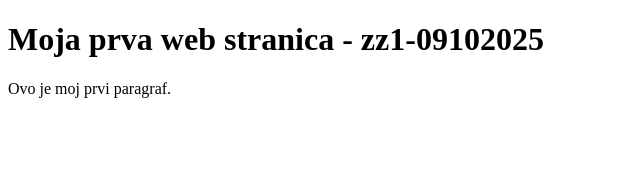
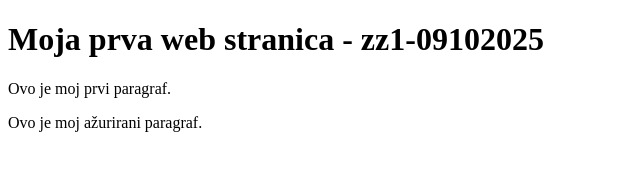
Before and after one commit to zzexon/chap7-my-website, a plain HTML site: page index.html in a window 1280 px wide. Shown: the whole page, without its empty margins (0-640 px from the left). Drawn offline with Linux system fonts and the light colour scheme.

Commit message:
Ažuriran tekst paragrafa--zz1-141025

```diff
--- a/index.html
+++ b/index.html
@@ -3,5 +3,6 @@
 <body>
   <h1>Moja prva web stranica - zz1-09102025</h1>
   <p>Ovo je moj prvi paragraf.</p>
+  <p>Ovo je moj ažurirani paragraf.</p>
 </body>
 </html>
```
